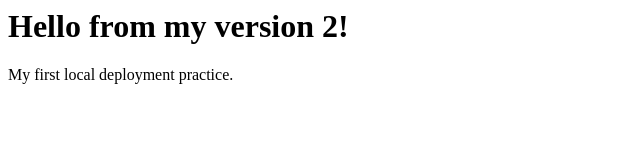
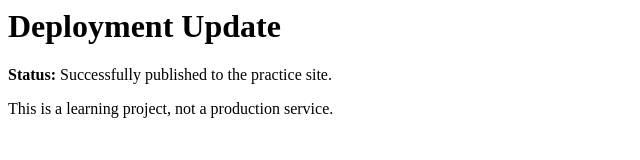
Before and after one commit to saiyalla27/git-practice, a plain HTML site: page docs/index.html in a window 1280 px wide. Shown: the whole page, without its empty margins (0-640 px from the left). Drawn offline with Linux system fonts and the light colour scheme.

Commit message:
Update practice site deployment notice

```diff
--- a/docs/index.html
+++ b/docs/index.html
@@ -1,2 +1,3 @@
-<h1>Hello from my version 2!</h1>
-<p>My first local deployment practice.</p>
+<h1>Deployment Update</h1>
+<p><strong>Status:</strong> Successfully published to the practice site.</p>
+<p>This is a learning project, not a production service.</p>
```
